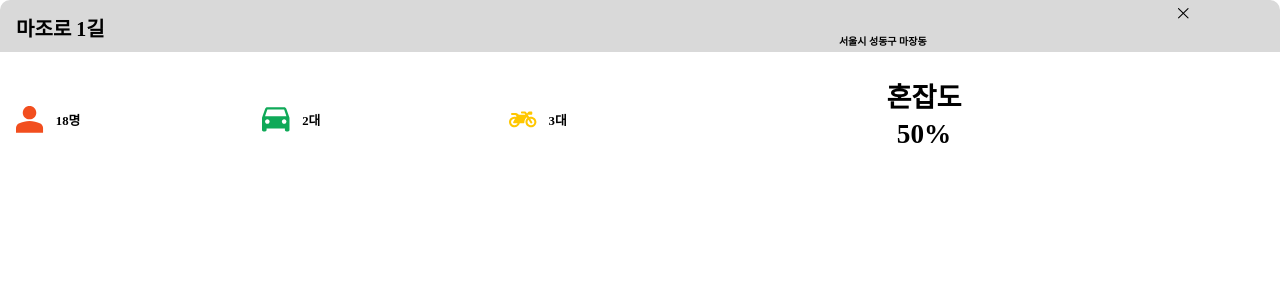
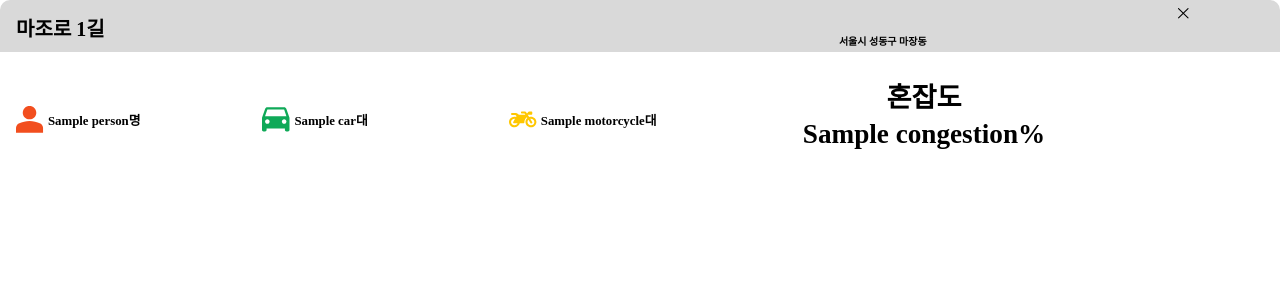
Before and after one commit to suk-6/hnavi, a Flask app: template templates/overlay.html in a window 1280 px wide. Shown: the top 300 px of the page. Run offline with Flask 3, Linux system fonts and the light colour scheme; the template is opened without the code that fills it: most values are stand-ins (such as "Sample title", 1, 10 or a date in 2020); parts of the project's set-up code (start-up, migrations or seed data) failed here and were passed over; some web fonts are replaced.

Commit message:
Feat: Congestion Support

```diff
--- a/app.py
+++ b/app.py
@@ -15,6 +15,7 @@ release = os.getenv('RELEASE_TYPE')
 print(jsonFolder, imageFolder, release)
 
 jsonData = {}
+group = {}
 
 @app.route('/')
 def index():
@@ -26,7 +27,22 @@ def drawing():
 
 @app.route('/overlay/<int:index>/<int:i>')
 def overlay(index, i):
-    return render_template('overlay.html', index=index)
+    marker = group[index]
+
+    detection = marker.get("detection", {})
+
+    person = detection.get("0", 0)
+    car = detection.get("2", 0)
+    motorcycle = detection.get("3", 0) + detection.get("88", 0) + detection.get("1", 0)
+
+    return render_template(
+        'overlay.html',
+        index=marker["index"],
+        congestion=marker["congestion"],
+        person=person,
+        car=car,
+        motorcycle=motorcycle,
+        )
 
 @app.route('/api/data')
 def data():
@@ -54,7 +70,7 @@ def loadJSON():
         with open(os.path.join(jsonFolder, "data.json"), "r") as jsonFile:
             jsonData = json.load(jsonFile)
 
-    elif release == "dev":
+    else:
         jsonFiles = [f for f in os.listdir(jsonFolder) if f.endswith('.json')]
         jsonFiles.sort(key=lambda x: os.path.getmtime(os.path.join(jsonFolder, x)), reverse=True)
 
@@ -65,6 +81,9 @@ def loadJSON():
             with open(latestJson, "r") as jsonFile:
                 jsonData = json.load(jsonFile)
 
+    for marker in jsonData["marker"]:
+        group[marker["index"]] = marker
+
 if __name__ == '__main__':
     loadJSON()
     app.run(host='0.0.0.0', port=10000)
--- a/templates/overlay.html
+++ b/templates/overlay.html
@@ -50,7 +50,7 @@
 								fill="#F24E1E"
 							/>
 						</svg>
-						<span class="detailText">18명</span>
+						<span class="detailText">{{ person }}명</span>
 					</div>
 					<br />
 					<div class="icon-container">
@@ -66,7 +66,7 @@
 								fill="#0FA958"
 							/>
 						</svg>
-						<span class="detailText">2대</span>
+						<span class="detailText">{{ car }}대</span>
 					</div>
 					<br />
 					<div class="icon-container">
@@ -82,13 +82,13 @@
 								fill="#FFC700"
 							/>
 						</svg>
-						<span class="detailText">3대</span>
+						<span class="detailText">{{ motorcycle }}대</span>
 					</div>
 				</div>
 				<div class="Congestion">
 					<div class="congestion-text"><span>혼잡도</span></div>
 					<div class="congestion-text2">
-						<span>50%</span>
+						<span>{{ congestion }}%</span>
 					</div>
 				</div>
 			</div>
```
